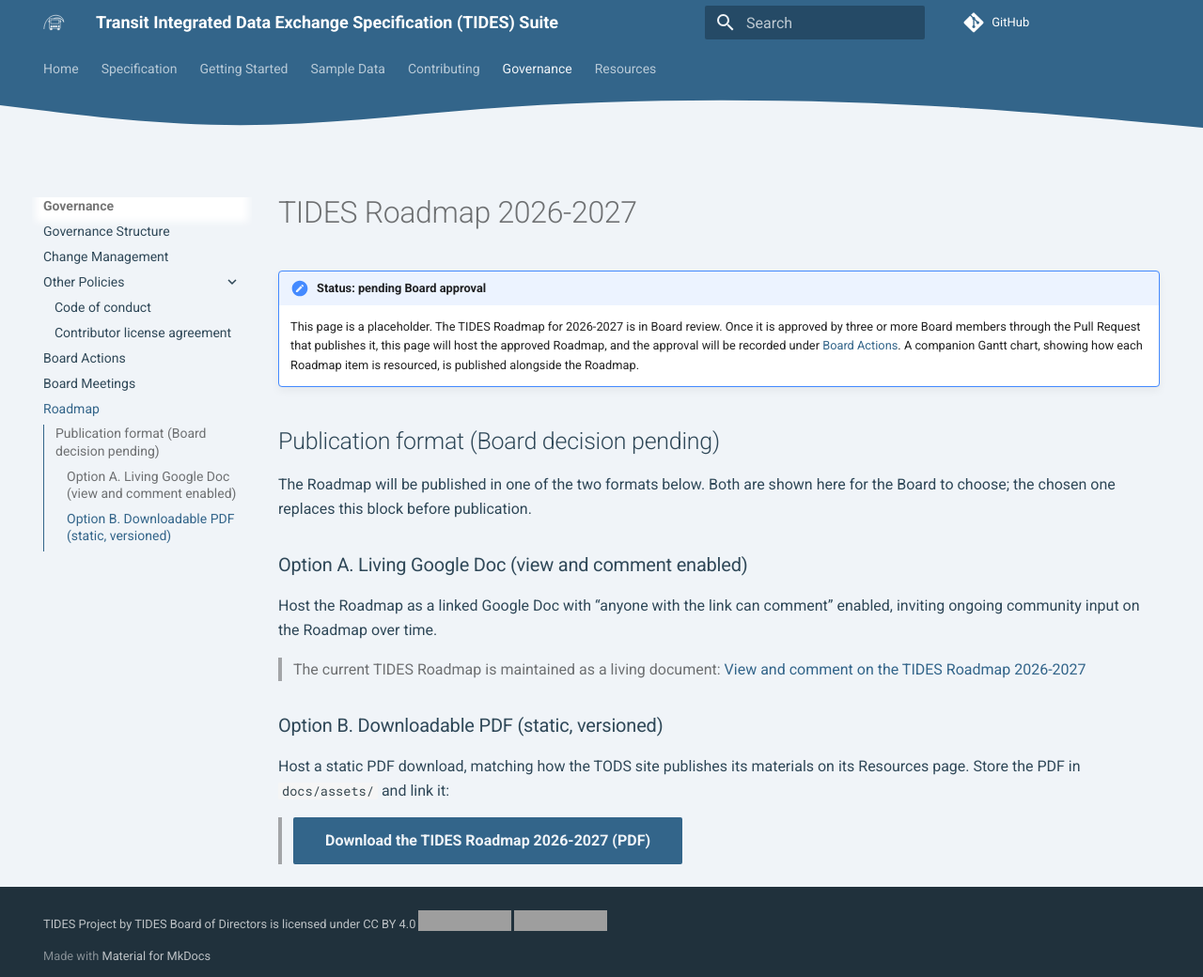
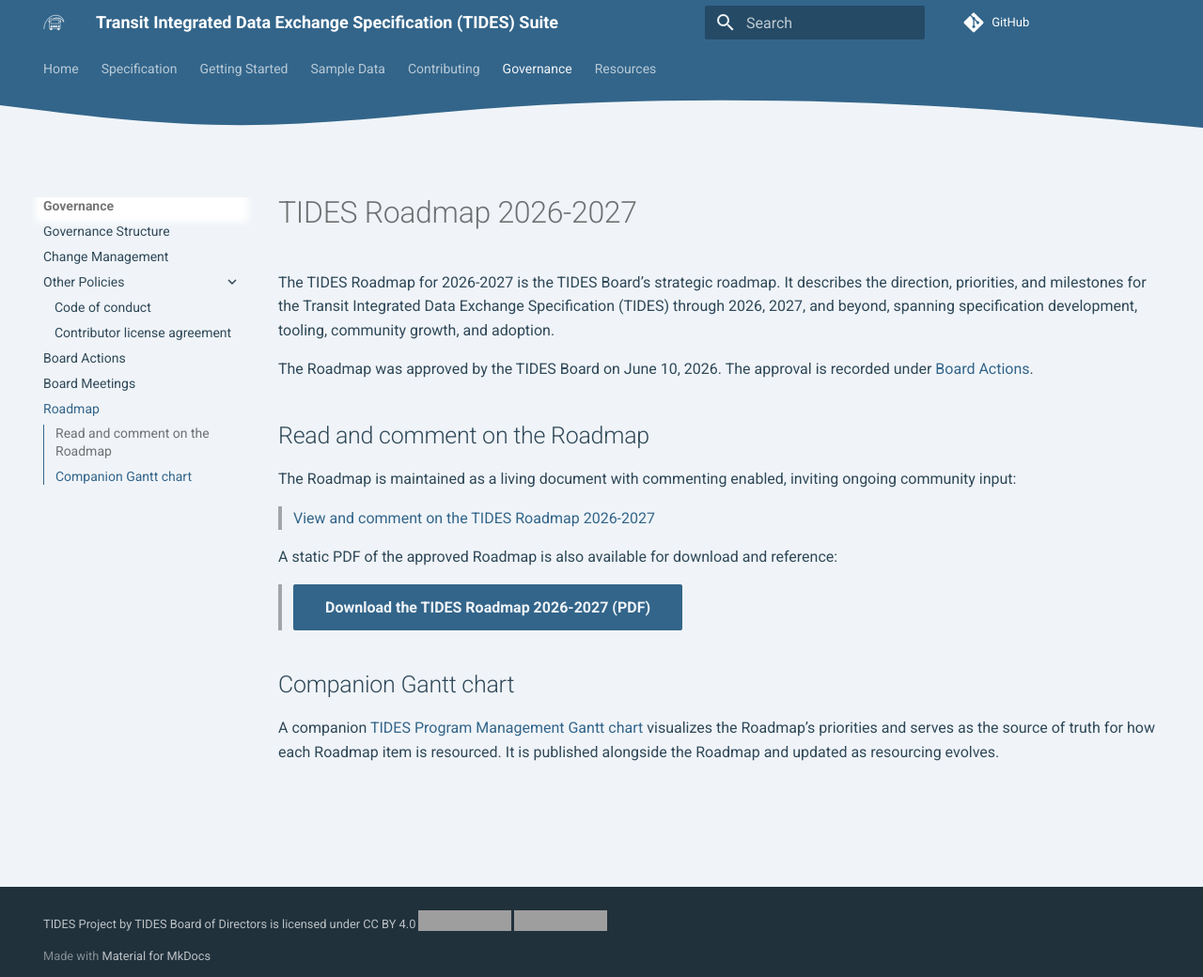
Before and after one commit to gtfs-zone/TIDES, an MkDocs documentation site: the page built from docs/governance/roadmap.md, in a window 1280 px wide and 1040 px high. Shown: the whole window at 94% size. Built offline with MkDocs 1.6.1 and Material for MkDocs 9.7.7, drawn with Linux system fonts in a browser that asks for light colours; nearby versions of some CDN libraries; comment, search, counter and statistics services are not loaded; the version menu is left out; grey boxes are pictures that could not be loaded.

Commit message:
docs: publish approved TIDES Roadmap 2026-2027 with living doc link and PDF download

```diff
--- /dev/null
+++ b/docs/governance/actions/2026-06-10 approve-tides-roadmap-2026-2027.md
@@ -0,0 +1,8 @@
+---
+title: Approved TIDES Roadmap for 2026-2027
+date: 2026-06-10
+via: Board approval, ratified by Pull Request review
+loc: ../roadmap
+---
+
+The TIDES Board approved the TIDES Roadmap for 2026-2027 on June 10, 2026. The Roadmap is published on the [Roadmap page](../roadmap) as a comment-enabled living document with a downloadable PDF, alongside a companion Gantt chart tracking resourcing. See [Pull Request #267](https://github.com/TIDES-transit/TIDES/pull/267) for the record of Board member approvals of the publication.
--- a/docs/governance/roadmap.md
+++ b/docs/governance/roadmap.md
@@ -1,20 +1,19 @@
 # TIDES Roadmap 2026-2027
 
-!!! note "Status: pending Board approval"
-    This page is a placeholder. The TIDES Roadmap for 2026-2027 is in Board review. Once it is approved by three or more Board members through the Pull Request that publishes it, this page will host the approved Roadmap, and the approval will be recorded under [Board Actions](actions.md). A companion Gantt chart, showing how each Roadmap item is resourced, is published alongside the Roadmap.
+The TIDES Roadmap for 2026-2027 is the TIDES Board's strategic roadmap. It describes the direction, priorities, and milestones for the Transit Integrated Data Exchange Specification (TIDES) through 2026, 2027, and beyond, spanning specification development, tooling, community growth, and adoption.
 
-## Publication format (Board decision pending)
+The Roadmap was approved by the TIDES Board on June 10, 2026. The approval is recorded under [Board Actions](actions.md).
 
-The Roadmap will be published in one of the two formats below. Both are shown here for the Board to choose; the chosen one replaces this block before publication.
+## Read and comment on the Roadmap
 
-### Option A. Living Google Doc (view and comment enabled)
+The Roadmap is maintained as a living document with commenting enabled, inviting ongoing community input:
 
-Host the Roadmap as a linked Google Doc with "anyone with the link can comment" enabled, inviting ongoing community input on the Roadmap over time.
+> [View and comment on the TIDES Roadmap 2026-2027](https://docs.google.com/document/d/1pKMHVZWmp5tpKsjxUyknG4WWJbDJNktU/edit?usp=sharing&rtpof=true&sd=true)
 
-> The current TIDES Roadmap is maintained as a living document: [View and comment on the TIDES Roadmap 2026-2027](GOOGLE_DOC_LINK)
-
-### Option B. Downloadable PDF (static, versioned)
-
-Host a static PDF download, matching how the TODS site publishes its materials on its Resources page. Store the PDF in `docs/assets/` and link it:
+A static PDF of the approved Roadmap is also available for download and reference:
 
 > <a href="https://tides-transit.org/main/assets/TIDES_Roadmap_2026-2027.pdf" download class="md-button md-button--primary">Download the TIDES Roadmap 2026-2027 (PDF)</a>
+
+## Companion Gantt chart
+
+A companion [TIDES Program Management Gantt chart](https://docs.google.com/spreadsheets/d/1xQxsNkJTscK-fsNwAh-4mDhmekg5e7_YwTlzZ83hAyU/edit?gid=1945772738#gid=1945772738) visualizes the Roadmap's priorities and serves as the source of truth for how each Roadmap item is resourced. It is published alongside the Roadmap and updated as resourcing evolves.
```
Also changed, not shown: docs/governance/actions/2026-06-04 approve-tides-roadmap-2026-2027.md (deleted, +0 -8 lines), 1 other file.
